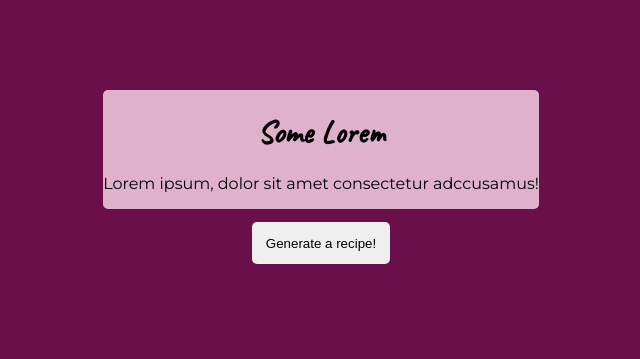
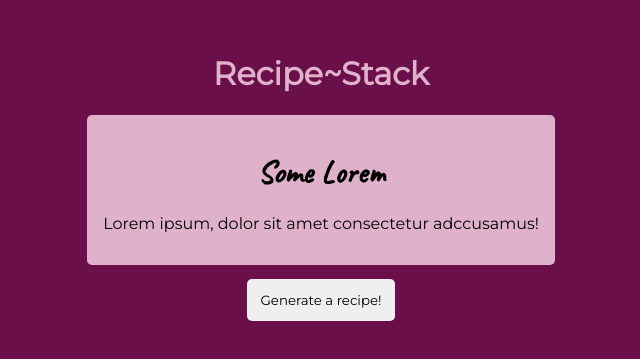
Before and after one commit to a-developer-and-her-mac/recipe-stack, a plain HTML site: page index.html in a window 1280 px wide. Shown: the part 223-582 px from the top of the page, without its empty margins (319-959 px from the left). Drawn offline with Linux system fonts and the light colour scheme.

Commit message:
Feat/Style: add page title and update styles

```diff
--- a/index.html
+++ b/index.html
@@ -14,6 +14,7 @@
   </head>
   <body>
     <div class="flex-container">
+      <h1 class="page-title">Recipe~Stack</h1>
       <div class="card">
         <h1 class="recipe-title">Some Lorem</h1>
         <p>Lorem ipsum, dolor sit amet consectetur adccusamus!</p>
--- a/styles.css
+++ b/styles.css
@@ -21,17 +21,24 @@ body {
   background-color: #6a0f49;
 }
 
+.page-title {
+  text-align: center;
+  color: #e0b1cb;
+}
+
 .card {
   background-color: #e0b1cb;
   border-radius: 5px;
+  padding: 1em;
+  text-align: center;
 }
 
 .recipe-title {
-  text-align: center;
   font-family: "Caveat", cursive;
 }
 
 .button {
+  font-family: "Montserrat", sans-serif;
   margin-top: 1em;
   padding: 1em;
   border: none;
```
